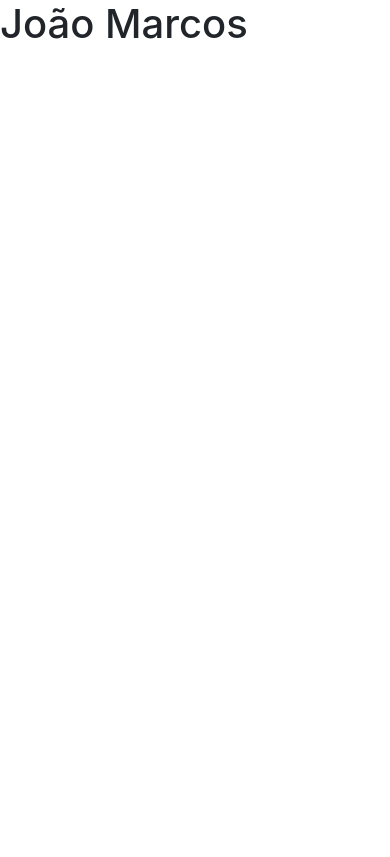
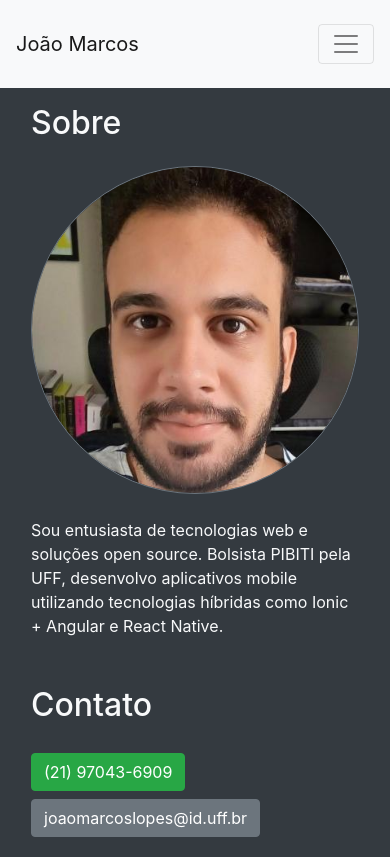
Before and after one commit to j0a0m4/j0a0m4.github.io, a plain HTML site: page index.html in a window 390 px wide. Drawn offline with nearby package versions, Linux system fonts and the light colour scheme.

Commit message:
mobile init

```diff
--- a/index.html
+++ b/index.html
@@ -1,21 +1,108 @@
-<!doctype html>
+<!DOCTYPE html>
 <html lang="en">
   <head>
     <title>João Web</title>
     <!-- Required meta tags -->
-    <meta charset="utf-8">
-    <meta name="viewport" content="width=device-width, initial-scale=1, shrink-to-fit=no">
+    <meta charset="utf-8" />
+    <meta
+      name="viewport"
+      content="width=device-width, initial-scale=1, shrink-to-fit=no"
+    />
 
     <!-- Bootstrap CSS -->
-    <link rel="stylesheet" href="https://stackpath.bootstrapcdn.com/bootstrap/4.3.1/css/bootstrap.min.css" integrity="sha384-ggOyR0iXCbMQv3Xipma34MD+dH/1fQ784/j6cY/iJTQUOhcWr7x9JvoRxT2MZw1T" crossorigin="anonymous">
+    <link
+      rel="stylesheet"
+      href="https://stackpath.bootstrapcdn.com/bootstrap/4.3.1/css/bootstrap.min.css"
+      integrity="sha384-ggOyR0iXCbMQv3Xipma34MD+dH/1fQ784/j6cY/iJTQUOhcWr7x9JvoRxT2MZw1T"
+      crossorigin="anonymous"
+    />
   </head>
   <body>
-    <h1 class="d-4">João Marcos</h1>
+    <header>
+      <nav class="navbar navbar-expand-lg navbar-light bg-light py-4">
+        <a class="navbar-brand" href="#">João Marcos</a>
+        <button
+          class="navbar-toggler"
+          type="button"
+          data-toggle="collapse"
+          data-target="#navbarSupportedContent"
+          aria-controls="navbarSupportedContent"
+          aria-expanded="false"
+          aria-label="Toggle navigation"
+        >
+          <span class="navbar-toggler-icon"></span>
+        </button>
 
+        <div class="collapse navbar-collapse" id="navbarSupportedContent">
+          <ul class="navbar-nav mr-auto">
+            <li class="nav-item">
+              <a class="nav-link" href="#sobre"
+                >Sobre <span class="sr-only">(current)</span></a
+              >
+            </li>
+            <li class="nav-item">
+              <a class="nav-link" href="#contato">Contato</a>
+            </li>
+            <li class="nav-item">
+              <a class="nav-link" href="#interesses">Interesses</a>
+            </li>
+            <li class="nav-item">
+              <a class="nav-link" href="#tecnologias">Projetos</a>
+            </li>
+          </ul>
+        </div>
+      </nav>
+    </header>
+    <main
+      class="container-fluid bg-dark text-light justify-content-around align-items-center"
+    >
+      <section id="sobre" class="row px-3 py-3 d-flex">
+        <div class="col-12 d-flex flex-column mb-3">
+          <h2 class="display-4 d-md-flex d-none">Sobre</h2>
+          <h2 class="d-flex d-md-none">Sobre</h2>
+        </div>
+        <div class="col-12">
+          <img
+            src="/assets/profile.jpg"
+            alt="Foto de perfil do autor"
+            class="img-fluid rounded-circle mb-4 border border-secondary"
+          />
+          <p>
+            Sou entusiasta de tecnologias web e soluções open source. Bolsista
+            PIBITI pela UFF, desenvolvo aplicativos mobile utilizando
+            tecnologias híbridas como Ionic + Angular e React Native.
+          </p>
+        </div>
+      </section>
+      <section id="contato" class="row px-3 py-3 d-flex">
+        <div class="col-12 d-flex flex-column mb-3">
+          <h2 class="display-4 d-md-flex d-none">Contato</h2>
+          <h2 class="d-flex d-md-none">Contato</h2>
+        </div>
+        <div class="col">
+          <button class="btn btn-success my-1">(21) 97043-6909</button>
+          <button class="btn btn-secondary my-1">
+            joaomarcoslopes@id.uff.br
+          </button>
+        </div>
+      </section>
+    </main>
     <!-- Optional JavaScript -->
     <!-- jQuery first, then Popper.js, then Bootstrap JS -->
-    <script src="https://code.jquery.com/jquery-3.3.1.slim.min.js" integrity="sha384-q8i/X+965DzO0rT7abK41JStQIAqVgRVzpbzo5smXKp4YfRvH+8abtTE1Pi6jizo" crossorigin="anonymous"></script>
-    <script src="https://cdnjs.cloudflare.com/ajax/libs/popper.js/1.14.7/umd/popper.min.js" integrity="sha384-UO2eT0CpHqdSJQ6hJty5KVphtPhzWj9WO1clHTMGa3JDZwrnQq4sF86dIHNDz0W1" crossorigin="anonymous"></script>
-    <script src="https://stackpath.bootstrapcdn.com/bootstrap/4.3.1/js/bootstrap.min.js" integrity="sha384-JjSmVgyd0p3pXB1rRibZUAYoIIy6OrQ6VrjIEaFf/nJGzIxFDsf4x0xIM+B07jRM" crossorigin="anonymous"></script>
+    <script
+      src="https://code.jquery.com/jquery-3.3.1.slim.min.js"
+      integrity="sha384-q8i/X+965DzO0rT7abK41JStQIAqVgRVzpbzo5smXKp4YfRvH+8abtTE1Pi6jizo"
+      crossorigin="anonymous"
+    ></script>
+    <script
+      src="https://cdnjs.cloudflare.com/ajax/libs/popper.js/1.14.7/umd/popper.min.js"
+      integrity="sha384-UO2eT0CpHqdSJQ6hJty5KVphtPhzWj9WO1clHTMGa3JDZwrnQq4sF86dIHNDz0W1"
+      crossorigin="anonymous"
+    ></script>
+    <script
+      src="https://stackpath.bootstrapcdn.com/bootstrap/4.3.1/js/bootstrap.min.js"
+      integrity="sha384-JjSmVgyd0p3pXB1rRibZUAYoIIy6OrQ6VrjIEaFf/nJGzIxFDsf4x0xIM+B07jRM"
+      crossorigin="anonymous"
+    ></script>
   </body>
 </html>
```
Also changed, not shown: assets/profile.jpg (added), 1 other file.
